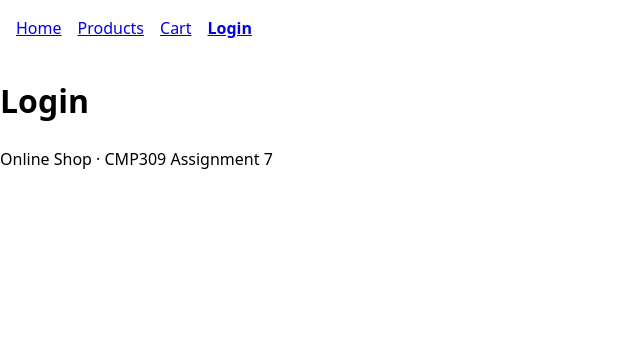
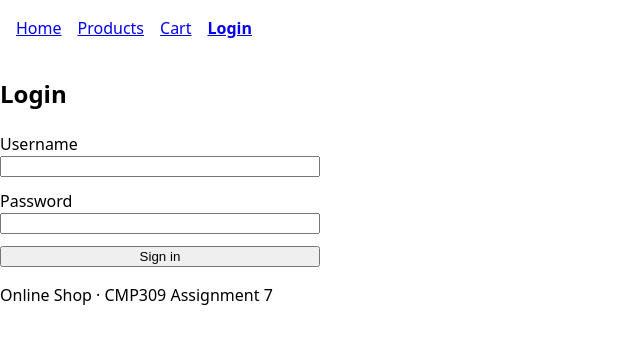
Before and after one commit to salimseker/Web-Lab7, a React (Vite) app: page /login in a window 1280 px wide. Shown: the top 344 px of the page, without its empty margins (0-640 px from the left). Built offline with nearby package versions, Linux system fonts and the light colour scheme.

Commit message:
feat: add login page with redirect back to requested page

```diff
--- a/src/index.css
+++ b/src/index.css
@@ -57,6 +57,22 @@ body {
   height: auto;
 }
 
+.login-form {
+  display: flex;
+  flex-direction: column;
+  gap: 0.75rem;
+  max-width: 320px;
+}
+
+.login-form label {
+  display: flex;
+  flex-direction: column;
+}
+
+.error {
+  color: #c0392b;
+}
+
 .product-pager {
   display: flex;
   gap: 1rem;
--- a/src/pages/Login.jsx
+++ b/src/pages/Login.jsx
@@ -1,5 +1,88 @@
+import { useState } from 'react'
+import { useLocation, useNavigate } from 'react-router'
+import { useAuth } from '../context/AuthContext.jsx'
+
+const DEFAULT_REDIRECT = '/'
+
+// ProtectedRoute stores the location the user wanted in navigation state as `from`.
+function getRedirectTarget(location) {
+  const from = location.state?.from
+  if (!from?.pathname) return DEFAULT_REDIRECT
+  return `${from.pathname}${from.search ?? ''}${from.hash ?? ''}`
+}
+
 function Login() {
-  return <h1>Login</h1>
+  const { user, login } = useAuth()
+  const navigate = useNavigate()
+  const location = useLocation()
+
+  const [form, setForm] = useState({ username: '', password: '' })
+  const [loading, setLoading] = useState(false)
+  const [error, setError] = useState(null)
+
+  function handleChange(event) {
+    const { name, value } = event.target
+    setForm((previous) => ({ ...previous, [name]: value }))
+  }
+
+  async function handleSubmit(event) {
+    event.preventDefault()
+
+    if (form.username.trim() === '' || form.password === '') {
+      setError('Please enter both username and password.')
+      return
+    }
+
+    setLoading(true)
+    setError(null)
+
+    try {
+      await login(form.username, form.password)
+      // replace: the login page should not stay in history, so "Back" does not return to it.
+      navigate(getRedirectTarget(location), { replace: true })
+    } catch (loginError) {
+      setError(loginError.message)
+      setLoading(false)
+    }
+  }
+
+  if (user) {
+    return <p>You are signed in as {user.username}.</p>
+  }
+
+  return (
+    <section>
+      <h1>Login</h1>
+      <form className="login-form" onSubmit={handleSubmit} noValidate>
+        <label>
+          Username
+          <input
+            name="username"
+            type="email"
+            autoComplete="username"
+            value={form.username}
+            onChange={handleChange}
+            disabled={loading}
+          />
+        </label>
+        <label>
+          Password
+          <input
+            name="password"
+            type="password"
+            autoComplete="current-password"
+            value={form.password}
+            onChange={handleChange}
+            disabled={loading}
+          />
+        </label>
+        <button type="submit" disabled={loading}>
+          {loading ? 'Signing in…' : 'Sign in'}
+        </button>
+      </form>
+      {error && <p role="alert" className="error">{error}</p>}
+    </section>
+  )
 }
 
 export default Login
```
